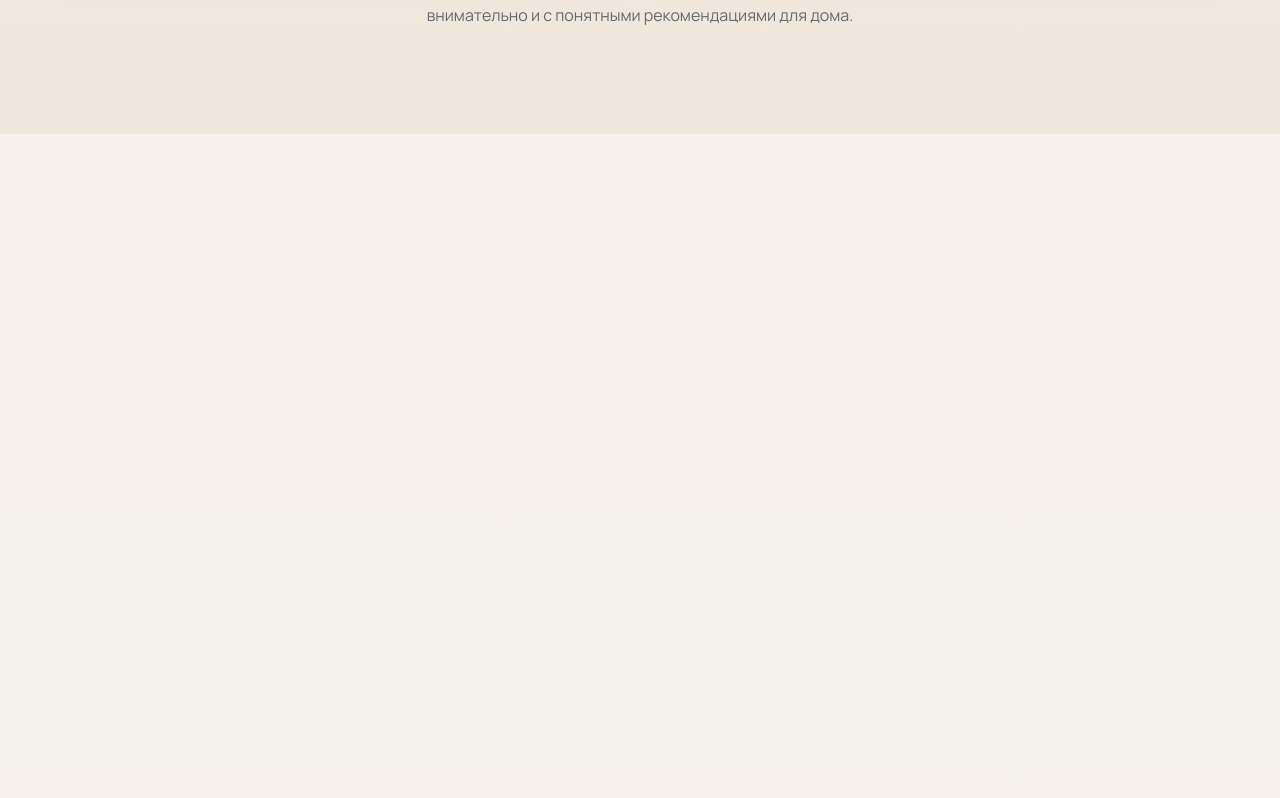
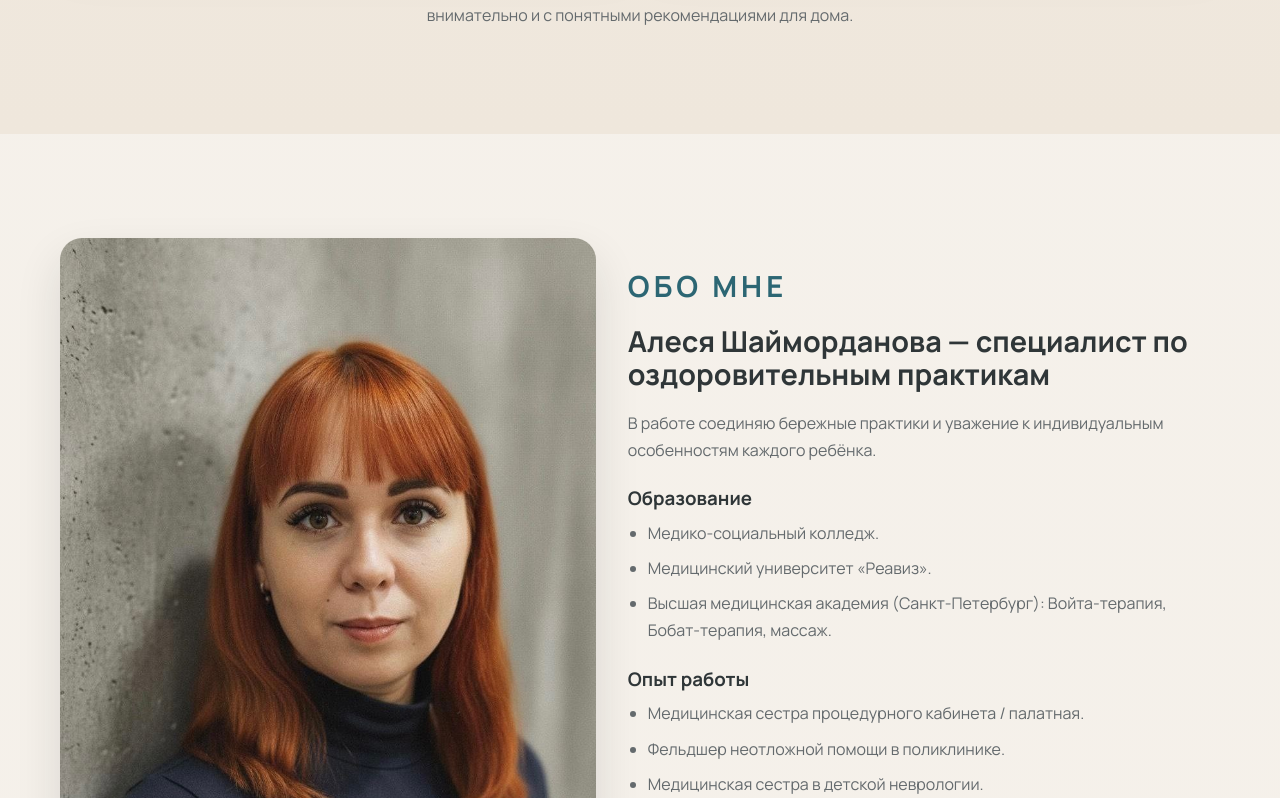
Before and after one commit to DamNeDGr/AlesyaSite, a React (Vite) app: page / in a window 1280 px wide. Shown: the part 2082-2880 px from the top of the page. Built offline with nearby package versions, Linux system fonts and the light colour scheme.

Commit message:
fix useReveal hooks -> useRef

```diff
--- a/src/components/About/About.tsx
+++ b/src/components/About/About.tsx
@@ -1,9 +1,11 @@
 import { EducationList, WorkExperienceList } from "./About.data.ts"
+import useReveal from "../../hooks/useReveal.ts"
 
 export const About = () => {
+    const revealRef = useReveal<HTMLDivElement>()
     return (
         <>
-            <section className="section reveal" id="about">
+            <section ref={revealRef} className="section reveal" id="about">
                 <div className="container specialist-grid">
                     <div className="specialist-photo-wrap">
                         <img src="/alesya.jpg" alt="Специалист по оздоровительным практикам для детей и женщин" />
```
